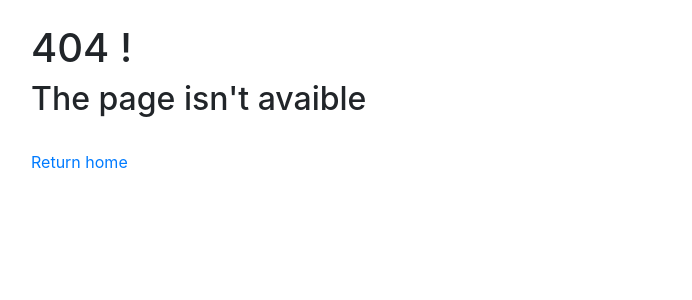
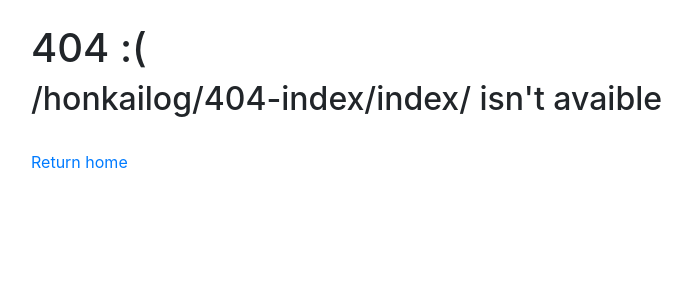
Before and after one commit to RustyNova016/HonkaiLog, a PHP site: page /index.php?p=404-index in a window 1280 px wide. Shown: the part 56-356 px from the top of the page, without its empty margins (54-746 px from the left). Run offline with PHP 8.4, Linux system fonts and the light colour scheme; some libraries are stand-ins or nearby versions.

Commit message:
Update 404-index.php

```diff
--- a/vue/404-index.php
+++ b/vue/404-index.php
@@ -2,9 +2,9 @@
     <div class="container">
         <br>
         <h1>
-            404 !
+            404 :(
         </h1>
-        <h2>The page isn't avaible</h2>
+        <h2>/honkailog/<?=$controller ?>/<?=$action ?>/ isn't avaible</h2>
         <br>
         <a href="/honkailog/">Return home</a>
     </div>
```
